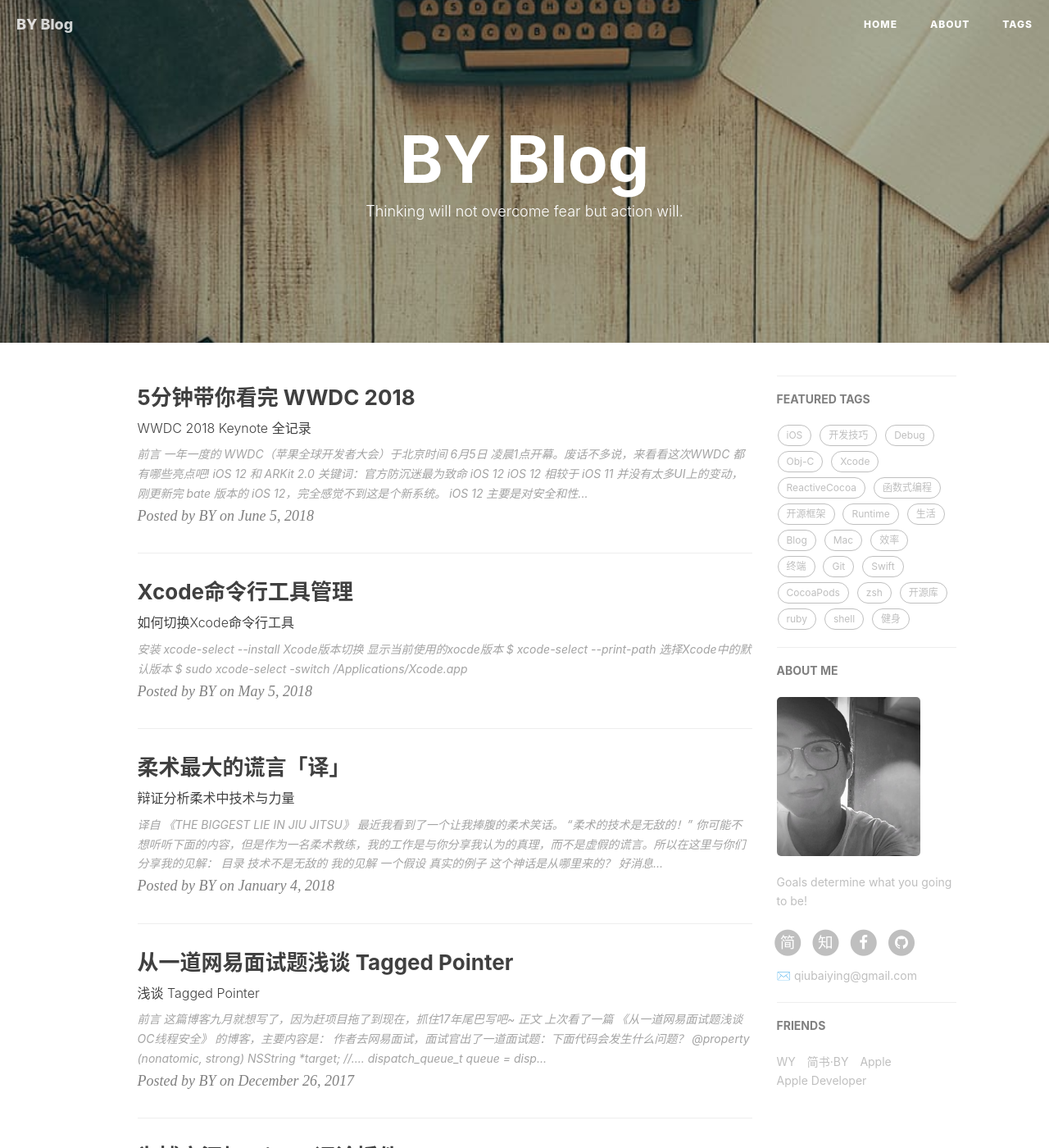
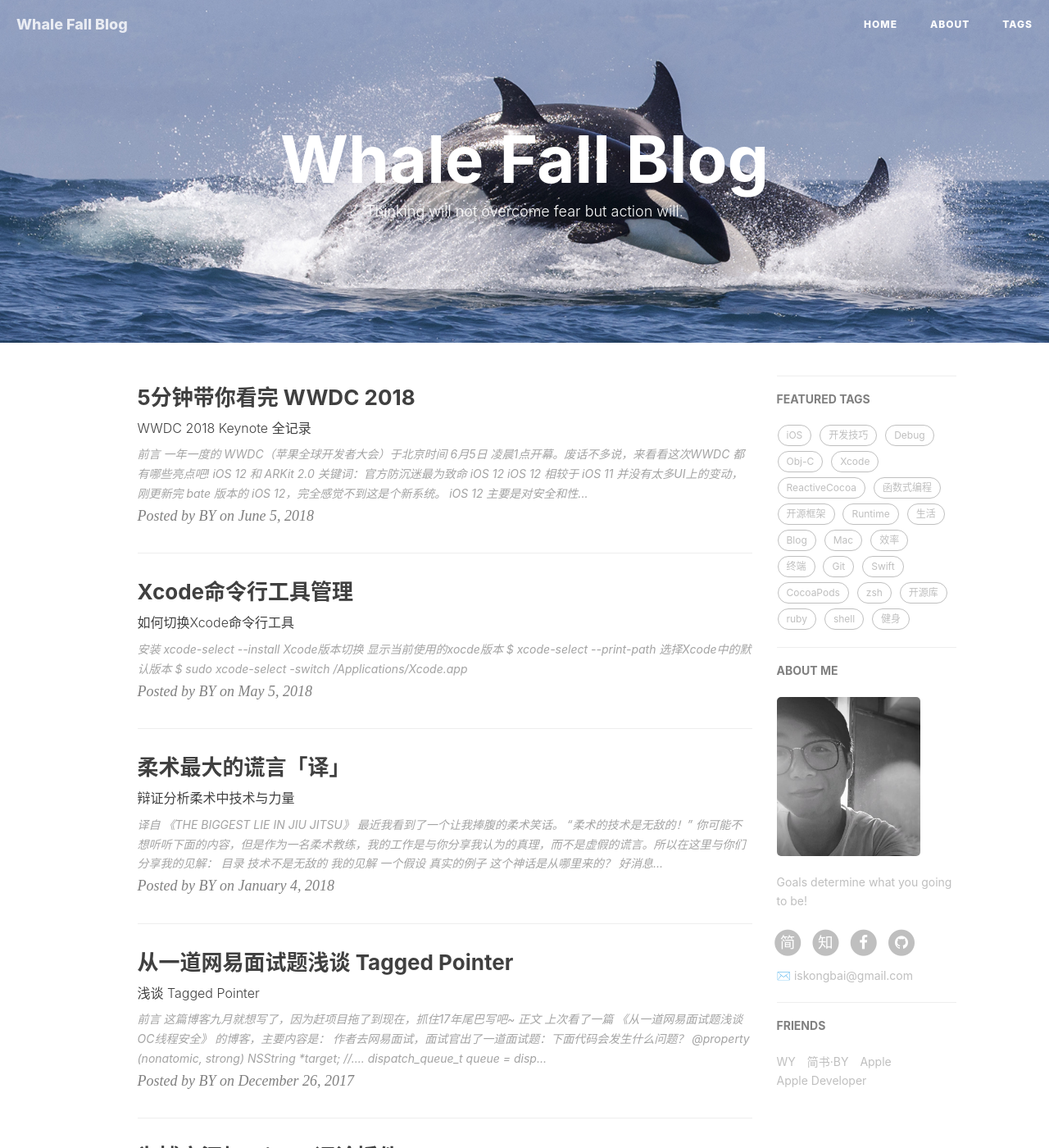
Before and after one commit to seasar992/seasar992.github.io, a Jekyll site: the page built from index.html, in a window 1280 px wide and 1400 px high. Shown: the whole window at 82% size. Built offline with Jekyll 4.4.1, drawn with Linux system fonts in a browser that asks for light colours; nearby versions of some CDN libraries; the list of posts is cut into pages by our own code; comment, search, counter and statistics services are not loaded; some of the changed text lies outside the part shown.

Commit message:
change bg image

```diff
--- a/_config.yml
+++ b/_config.yml
@@ -1,13 +1,13 @@
 # Site settings
-title: BY Blog
-SEOTitle: 柏荧的博客 | BY Blog
-header-img: img/post-bg-desk.jpg
-email: qiubaiying@gmail.com
+title: Whale Fall Blog
+SEOTitle: Whale Fall Blog
+header-img: img/post-bg-orca.jpg
+email: iskongbai@gmail.com
 description: "Every failure is leading towards success."
-keyword: "BY, BY Blog, 柏荧的博客, qiubaiying, 邱柏荧, iOS, Apple, iPhone"
-url: "http://qiubaiying.github.io"          # your host, for absolute URL
+keyword: "Whale Fall, GO, Python, ML, DL, Java"
+url: "http://seasar992.github.io"          # your host, for absolute URL
 baseurl: ""      # for example, '/blog' if your blog hosted on 'host/blog'
-github_repo: "https://github.com/qiubaiying/qiubaiying.github.io.git" # you code repository
+github_repo: "https://github.com/seasar992/seasar992.github.io.git" # you code repository
 
 # Sidebar settings
 sidebar: true                           # whether or not using Sidebar.
```
Also changed, not shown: img/post-bg-orca.jpg (added).
